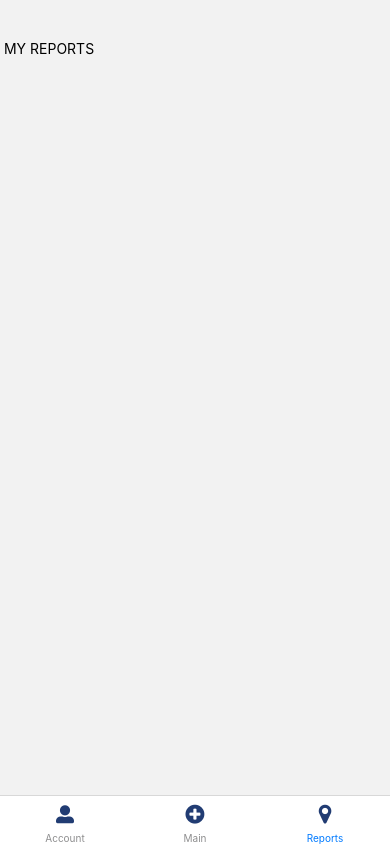
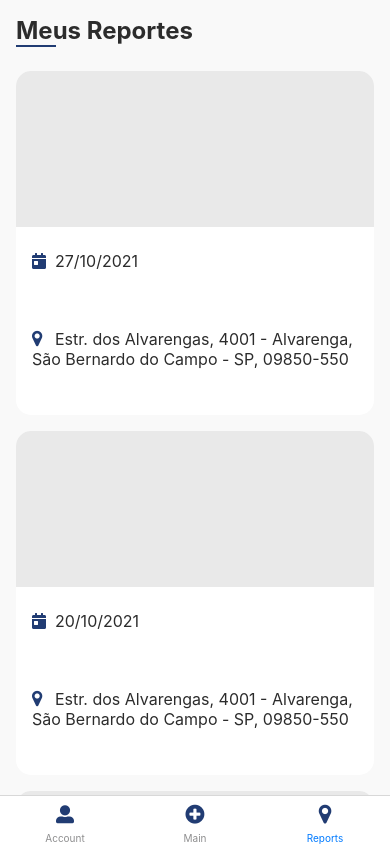
Before and after one commit to vittoriacassoni/ftt-violence-mapping-mobile, a React Native app: screen /Reports in a window 390 px wide. Built offline with nearby package versions, Linux system fonts and the light colour scheme.

Commit message:
Create My Report Screen and Card Component

```diff
--- a/package.json
+++ b/package.json
@@ -13,18 +13,18 @@
     "@types/styled-components-react-native": "^5.1.2",
     "expo": "~42.0.1",
     "expo-constants": "~11.0.1",
+    "expo-location": "~12.1.2",
     "expo-status-bar": "~1.0.4",
     "expo-vector-icons": "^10.0.1",
     "react": "16.13.1",
     "react-dom": "16.13.1",
     "react-native": "https://github.com/expo/react-native/archive/sdk-42.0.0.tar.gz",
     "react-native-gesture-handler": "~1.10.2",
+    "react-native-maps": "0.28.0",
     "react-native-safe-area-context": "3.2.0",
     "react-native-screens": "~3.4.0",
     "react-native-web": "~0.13.12",
-    "styled-components": "^5.3.3",
-    "react-native-maps": "0.28.0",
-    "expo-location": "~12.1.2"
+    "styled-components": "^5.3.3"
   },
   "devDependencies": {
     "@babel/core": "^7.9.0",
--- /dev/null
+++ b/src/components/Card/index.tsx
@@ -0,0 +1,52 @@
+import React, { useState } from "react";
+import { View, ViewStyle } from "react-native";
+import {
+  IconArea,
+  Container,
+  Label,
+  LabelLine,
+  ImageContainer,
+  TextContainer,
+} from "./styles";
+import { FontAwesome5, FontAwesome } from "@expo/vector-icons";
+import LightButton from "../LightButton";
+
+interface Props {
+  date: string;
+  containerStyle?: ViewStyle;
+  address: string;
+  buttonAction?(): void;
+}
+
+export default function Card({
+  date,
+  containerStyle,
+  address,
+  buttonAction,
+}: Props) {
+  const [isFocused, setIsFocused] = useState(false);
+  const color = "#213C73";
+  return (
+    <Container onPress={() => setIsFocused(true)} isFocused={isFocused}>
+      <ImageContainer />
+      <TextContainer>
+        <LabelLine>
+          <IconArea>
+            <FontAwesome5 name="calendar-day" color={color} size={16} />
+          </IconArea>
+          <Label>{date}</Label>
+        </LabelLine>
+
+        <LabelLine style={{ height: 50 }}>
+          <IconArea>
+            <FontAwesome name="map-marker" color={color} size={18} />
+          </IconArea>
+          <Label style = {{marginBottom: 32}}>{address}</Label>
+        </LabelLine>
+        {isFocused === true && (
+        <LightButton buttonAction={buttonAction}>Ver detalhes</LightButton>
+      )}
+      </TextContainer>
+    </Container>
+  );
+}
--- /dev/null
+++ b/src/components/Card/styles.ts
@@ -0,0 +1,49 @@
+import styled, { css } from 'styled-components/native';
+import { TouchableOpacity } from 'react-native';
+
+interface CardComponentProps {
+  isFocused: boolean;
+}
+
+export const Container = styled(TouchableOpacity)<CardComponentProps>`
+  background-color: #FFF;
+  border-radius:15px;
+  height: 344px;
+  flex-direction: column;
+  margin-bottom: 16px;
+
+  ${(props) => props.isFocused && css`
+  border: 2px solid #213C73
+  `}
+`;
+
+export const IconArea = styled.View`
+  height: 15px;
+  width: 15px;
+  margin-right: 8px;
+`;
+
+export const Label = styled.Text`
+  font-size: 16px;
+  color: #2C2C2C;
+`;
+
+export const LabelLine = styled.Text`
+  flex-direction: row;
+  align-items: center;
+  margin: 8px 0;
+  flex: 1;
+`;
+
+export const ImageContainer = styled.View`
+  flex: 2;
+  background-color: #E9E9E9;
+  border-top-left-radius: 15px;
+  border-top-right-radius: 15px;
+`;
+
+export const TextContainer = styled.View`
+  flex: 2;
+  padding:16px;
+
+`;
--- /dev/null
+++ b/src/components/LightButton/index.tsx
@@ -0,0 +1,21 @@
+import React from 'react';
+import { ViewStyle } from 'react-native';
+import { Container, Label } from './styles';
+
+interface Props {
+  children: string;
+  containerStyle?: ViewStyle;
+  buttonAction?(): void;
+}
+
+export default function LightButton({
+  children,
+  containerStyle,
+  buttonAction,
+}: Props) {
+  return (
+    <Container style={containerStyle} onPress={buttonAction}>
+      <Label>{children}</Label>
+    </Container>
+  );
+}
--- /dev/null
+++ b/src/components/LightButton/styles.ts
@@ -0,0 +1,17 @@
+import styled from 'styled-components/native';
+import {RectButton} from 'react-native-gesture-handler';
+import { TouchableOpacity } from 'react-native';
+
+export const Container = styled(TouchableOpacity)`
+  padding: 0 24px;
+  height: 50px;
+  background-color: #213C73;
+  border-radius: 12px;
+  justify-content: center;
+  align-items: center;
+`
+
+export const Label = styled.Text`
+  font-size: 16px;
+  color: #FFF;
+`
--- a/src/screens/MyReports/index.tsx
+++ b/src/screens/MyReports/index.tsx
@@ -1,10 +1,31 @@
-import React from 'react';
-import { View, Text } from 'react-native';
+import React from "react";
+import { View, Text, SafeAreaView, ScrollView } from "react-native";
+import Card from "../../components/Card";
+import { Container, Title } from "./styles";
 
 export default function Reports() {
   return (
-    <View style={{ marginTop: 40 }}>
-      <Text> MY REPORTS </Text>
-    </View>
+    <Container>
+      <Title>Meus Reportes</Title>
+      <View style = {{borderBottomColor: "#213C73", borderBottomWidth: 2,  marginBottom: 24, width: 40 }}/>
+      <SafeAreaView>
+        <ScrollView>
+          <Card
+            date="27/10/2021"
+            address="Estr. dos Alvarengas, 4001 - Alvarenga, São Bernardo do Campo - SP, 09850-550"
+          />
+
+          <Card
+            date="20/10/2021"
+            address="Estr. dos Alvarengas, 4001 - Alvarenga, São Bernardo do Campo - SP, 09850-550"
+          />
+
+          <Card
+            date="18/10/2021"
+            address="Estr. dos Alvarengas, 4001 - Alvarenga, São Bernardo do Campo - SP, 09850-550"
+          />
+        </ScrollView>
+      </SafeAreaView>
+    </Container>
   );
 }
--- a/src/screens/MyReports/styles.ts
+++ b/src/screens/MyReports/styles.ts
@@ -0,0 +1,15 @@
+import styled from 'styled-components/native'
+import constants from 'expo-constants'
+
+export const Container = styled.View`
+  flex: 1;
+  background-color: #F9F9F9;
+  padding: 0 16px;
+  padding-top: ${constants.statusBarHeight + 16 }px;
+`;
+
+export const Title = styled.Text`
+  font-size: 24px;
+  color: #2C2C2C;
+  font-weight: bold;
+`;
```
Also changed, not shown: 1 other file (tests, documents, lock files or other folders).
